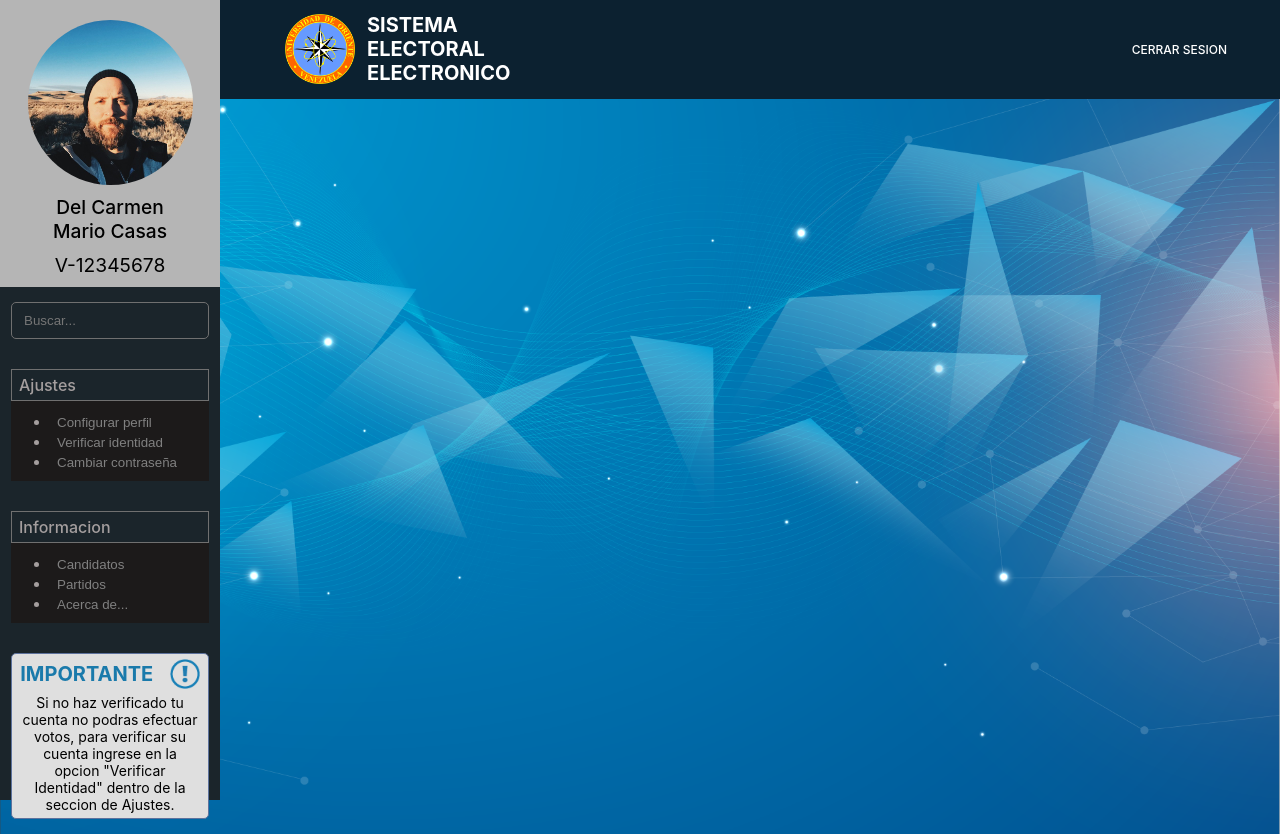
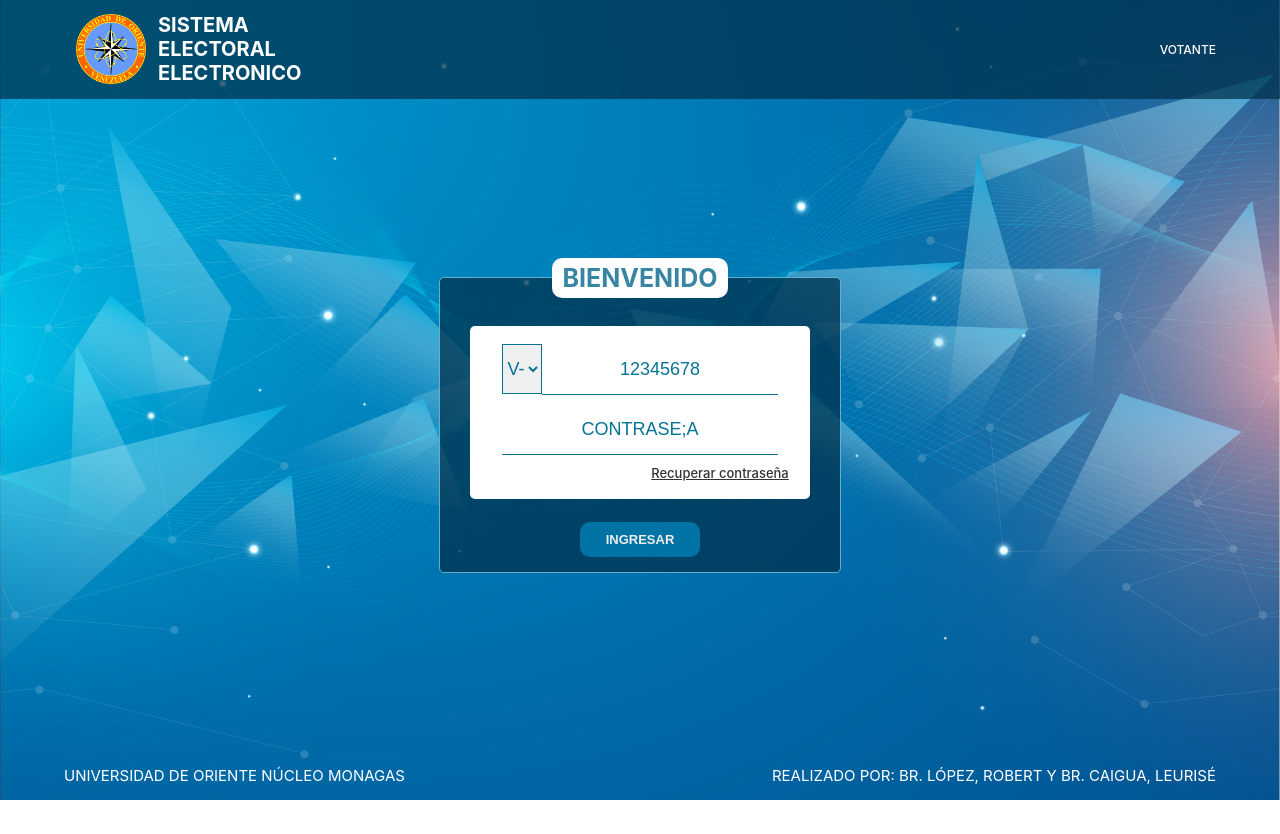
Before and after one commit to rlopez2494/user-interface, a React (Create React App) app: page /admin in a window 1280 px wide. After the commit the page ends 800 px from the top, so only its background shows below. Built offline with nearby package versions, Linux system fonts and the light colour scheme.

Commit message:
ruta de administrador (9-30-2019)

```diff
--- a/src/App.js
+++ b/src/App.js
@@ -15,6 +15,7 @@ import VerificarIdentidad from "./components/VerificarIdentidad";
 import CambioClave from "./components/CambioClave";
 import Partidos from "./components/Partidos";
 import AcercaDe from "./components/AcercaDe";
+import Planchas from "./components/Planchas";
 
 /* withRouter Components */
 const SideBarWithRouter = withRouter(SideBar);
@@ -89,6 +90,10 @@ class App extends Component {
 
                       <Route path="/usuario/acercaDe" component={ AcercaDe } />
 
+                      <Route path="/admin" exact component={ LoginForm }/>
+
+                      <Route path="/admin/:admin_id" exact component={ Planchas }/>
+
               </div>
 
               <FooterWithRouter/>
--- a/src/components/Candidatos.js
+++ b/src/components/Candidatos.js
@@ -45,7 +45,7 @@ function Candidatos(props) {
             width: 150
         },
 
-        candidatoButton: {
+        Button: {
             display: "none"
         },
 
@@ -58,7 +58,7 @@ function Candidatos(props) {
 
     const { path } = props.match;
 
-    const showCase = (path === "/usuario/candidatos");
+    const showCase = (path === "/usuario/s");
 
     return(
         <div
@@ -87,15 +87,7 @@ function Candidatos(props) {
                 styles={(showCase) ? styles : null}
             />
 
-            <Candidato
-                data={ data }
-                styles={(showCase) ? styles : null}
-            />
 
-            <Candidato
-                data={ data }
-                styles={(showCase) ? styles : null}
-            />
 
         </div>
     )
--- a/src/components/Footer.js
+++ b/src/components/Footer.js
@@ -6,7 +6,7 @@ function Footer(props) {
     const { pathname } = props.location;
 
     return(
-        <div style={{display: (pathname !== "/") ? ("none") : ("flex")}} id="footer">
+        <div style={{display: (pathname !== "/" && pathname !== "/admin") ? ("none") : ("flex")}} id="footer">
 
             <div className="container">
 
--- a/src/components/Header.js
+++ b/src/components/Header.js
@@ -1,7 +1,7 @@
 import React from 'react';
 import logo from '../img/udo-logo.png';
 import "./styles/Header.css";
-
+import { BrowserRouter as  Router, Link } from "react-router-dom"
 
 function Header(props) {
 
@@ -13,7 +13,17 @@ function Header(props) {
     return(
         <div
             id="header"
-            style={{backgroundColor: (pathname !== "/") ? (null) : ("rgba( 000, 000, 000, 0.1)")}}>
+            style={
+                {
+                    backgroundColor: (pathname !== "/") ?
+
+                    (pathname !== "/admin")?
+                    (null) : "rgba(0, 49, 75, 0.73)"
+
+                    :
+
+                    ("rgba( 000, 000, 000, 0.1)")}}>
+
             <div className="container">
 
                 <div id="logo">
@@ -37,7 +47,16 @@ function Header(props) {
 
                 </div>
 
-                <a href="">{(pathname === "/") ? "SABER MAS" : "CERRAR SESION"}</a>
+                {
+                    (pathname === "/") ?
+                        <Link to="/admin">ADMIN</Link>
+                        :
+                        (pathname === "/admin") ?
+                        <Link to="/">VOTANTE</Link>
+                        :
+                        <Link to="/">CERRAR SESION</Link>
+
+                }
 
             </div>
         </div>
--- a/src/components/LoginForm.js
+++ b/src/components/LoginForm.js
@@ -13,6 +13,21 @@ class LoginForm extends Component{
         password: ""
     }
 
+    dataCall = (bearerToken) => {
+        axios.post('http://localhost:9000/usuario', {
+            headers: {
+                'authorization': `Bearer ${bearerToken}`
+            }
+        })
+        .then((response) => {
+            console.log(response.data.user["_id"])
+            this.props.history.push("/admin/" + response.data.user["_id"])
+        })
+        .catch((err) => {
+            console.log(err)
+        })
+    }
+
     apiCall = () => {
 
         const { cedula, password } = this.state;
@@ -24,6 +39,10 @@ class LoginForm extends Component{
         })
         .then((response) => {
             console.log(response.data);
+
+            const bearerToken = response.data
+            this.dataCall(bearerToken)
+
             // const error = response.data;
 
 
@@ -59,7 +78,18 @@ class LoginForm extends Component{
 
     render() {
         return(
-            <div id="login-form">
+            <div
+                id="login-form"
+                style={
+                    {
+                        backgroundColor:
+                        (this.props.match.url === "/admin") ?
+                        "rgba(0, 49, 75, 0.73)"
+                        :
+                        null
+                    }
+                }
+            >
 
                 <p className="highlight">BIENVENIDO</p>
 
@@ -130,21 +160,25 @@ class LoginForm extends Component{
 
                 <form onSubmit={this.handleSubmit}>
 
-                    <Link to="/usuario">
+
                         <button
                             type="submit"
                             id="ingresar"
                             >INGRESAR
                         </button>
-                    </Link>
 
 
-                    <button
-                        type="submit"
-                        id="registrarse"
-                    >REGISTRARSE
 
-                    </button>
+                    {
+                        (this.props.match.url === "/admin") ?
+                        null
+                        :
+                        <button
+                            type="submit"
+                            id="registrarse"
+                            >REGISTRARSE
+                        </button>
+                    }
 
                 </form>
 
--- /dev/null
+++ b/src/components/Planchas.js
@@ -0,0 +1,14 @@
+import React from "react";
+
+function Planchas(props) {
+    console.log(props.match.params.admin_id)
+    return(
+        <div>
+            {
+                props.match.params.admin_id
+            }
+        </div>
+    )
+}
+
+export default Planchas
--- a/src/components/SideBar.js
+++ b/src/components/SideBar.js
@@ -14,7 +14,7 @@ function SideBar(props) {
         id="sidebar"
         style={
             {
-                display: (pathname === "/") ? "none" : null,
+                display: (pathname === "/" || pathname === "/admin") ? "none" : null,
                 left: (showSideBar) ? 0 : null
             }
         }
--- a/src/components/styles/LoginForm.css
+++ b/src/components/styles/LoginForm.css
@@ -43,9 +43,9 @@
 
 #login-form button {
     width: 120px;
-    border: 1px solid #00B9FF;
+    border: none;
     border-radius: 10px;
-    background: #00B9FF;
+    background: rgba(0, 185, 255, 0.41);
     color: #eee;
     font-size: 13px;
     font-weight: bold;
```
